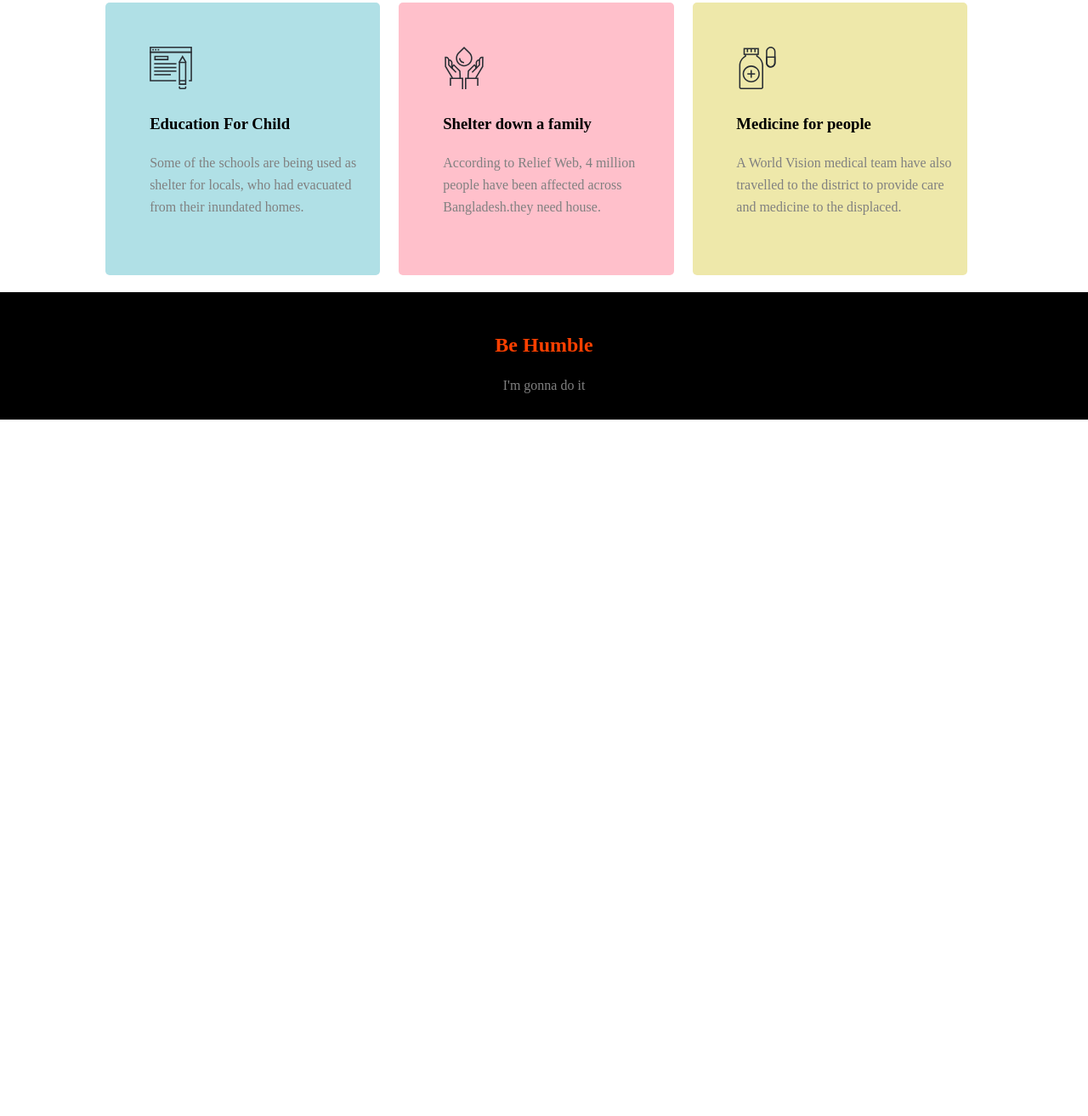
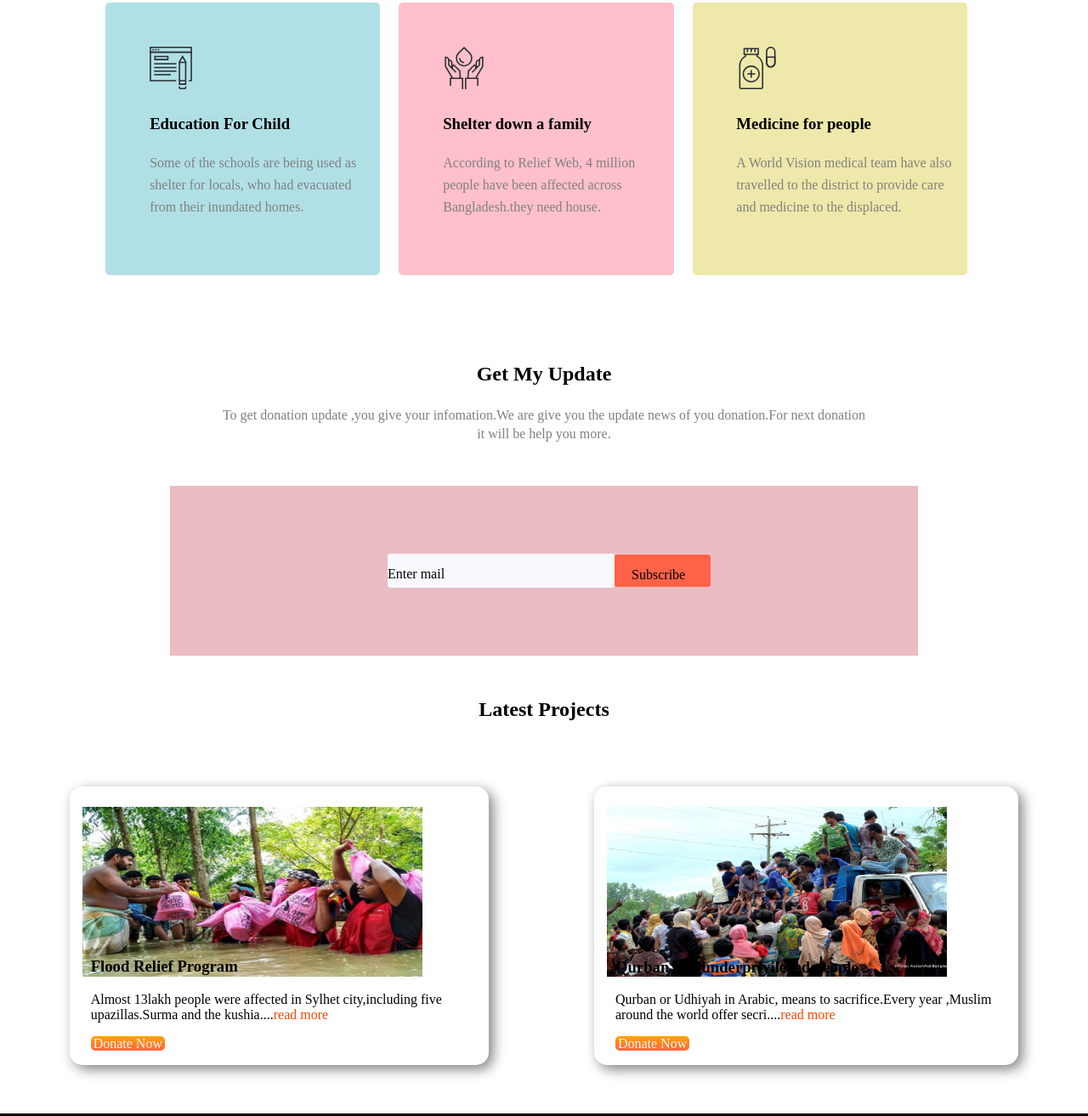
Before and after one commit to Zeba127/Assignment1donate, a plain HTML site: page index.html in a window 1280 px wide. Shown: the part 1154-2468 px from the top of the page at 85% size. Before the commit the page ends 1648 px from the top, so only its background shows below. Drawn offline with Linux system fonts and the light colour scheme; a web font is replaced by a local one.

Commit message:
full web

```diff
--- a/index.html
+++ b/index.html
@@ -14,8 +14,7 @@
     <section class="donate-backimage">
       <div class="donate-title">
            <h1>Help for victims affcted by flood</h1>
-           <p>Let's do something for people those need help</p>
-           <p>Take a small steps and be part of the turnaround</p>
+           <p>Let's do something for people those need help.<br>Take a small steps and be part of the turnaround.</p>
            <a class="donate-btn"href="#">Donate Now</a>
       </div>
     </section>
@@ -91,6 +90,49 @@
     </div>
  </div>
 </section>
+   <div class="donate-today">
+         <h2>Get My Update</h2>
+    <div class="color-p">
+          <p>To get donation update ,you give your infomation.We are give you the update news of you donation.For next donation it will be help you more.</p>
+    </div>
+   </div>
+
+   <div class="subscribe-bar">
+
+        <p class="mail-box">Enter mail</p>
+        <a href="#" class="btn">Subscribe</a>
+
+   </div>
+  <div class="last-project">
+   <h2>Latest Projects</h2>
+  </div>
+  <div class="project-card">
+       <div class="project">
+           <div class="projects-pic">
+              <img src="images/donation11.jpg">
+            </div>
+            <div class="projects-info">
+              <h3>Flood Relief Program</h3>
+              <p>Almost 13lakh people were affected in Sylhet city,including five upazillas.Surma and the kushia....<span>read more</span><p>
+                <a class="donate-btn"href="#">Donate Now</a>
+            </div>
+
+        </div>
+       <div class="project">
+             <div class="projects-pic">
+                 <img src="images/donation2.jpg">
+             </div>
+             <div class="projects-info">
+               <h3>Qurban For underprivileged people</h3>
+                <p>Qurban or Udhiyah in Arabic, means to sacrifice.Every year ,Muslim around the world offer secri....<span>read more</span><p>
+                <a class="donate-btn"href="#">Donate Now</a>
+                </div>
+
+        </div>
+
+  </div>
+
+
 
 <footer class="footer-back">
     <div class="footer-color">
--- a/style.css
+++ b/style.css
@@ -10,6 +10,7 @@ body{
     margin-left: 300px;
     margin-right: 200px;
     padding-top: 100px;
+
 
 }
 h1{
@@ -98,6 +99,7 @@ hr{
 }
 .color-p{
     color:grey ;
+
 }
 .donate-plan{
     display: flex;
@@ -149,4 +151,77 @@ hr{
 
 }
 .footer-color p{
-    color: gray;}
+    color: gray;
+}
+.subscribe-bar{
+    display: flex;
+    background-color: rgb(235, 188, 196);
+    margin-left: 200px;
+    margin-right: 200px;
+    margin-bottom: 50px;
+    margin-top: 50px;
+    padding-top: 5%;
+    padding-bottom: 5%;
+    padding-left: 20%;
+    padding-right: 15px;
+
+}
+.btn{
+    background-color: tomato;
+    padding-top: 15px;
+    padding-bottom: 5px;
+    padding-left: 20px;
+    padding-right: 30px;
+    border-radius: 3px;
+    text-decoration: none;
+    margin-top: 17px;
+    margin-bottom:17px ;
+    color: black;
+
+}
+.mail-box{
+    background-color: ghostwhite;
+    padding-top: 15px;
+    padding-bottom: 5px;
+    padding-right: 200px;
+    border-radius: 3px;
+    text-decoration: none;
+    color: black;
+}
+.last-project{
+    text-align: center;
+}
+span{
+    color: orangered;
+}
+.project-card{
+    display: flex;
+    padding: 20px;
+}
+.project{
+    margin-left: 5%;
+    margin-right: 5%;
+    margin-top: 3% ;
+    margin-bottom: 3%;
+    box-shadow: 5px 5px 15px gray;
+    border-radius: 15px;
+
+}
+.projects-pic{
+    margin-left: 3%;
+    margin-right: 3%;
+
+
+}
+.projects-info{
+            margin-top: -45px;
+            padding-left: 5%;
+            padding-right: 5%;
+}
+.projects-pic img{
+                   width: 400px;
+                   height: 200px;
+                   padding-top: 5%;
+
+
+}
```
Also changed, not shown: images/donation1.jpg (added), images/donation11.jpg (added), images/donation2.jpg (added).
